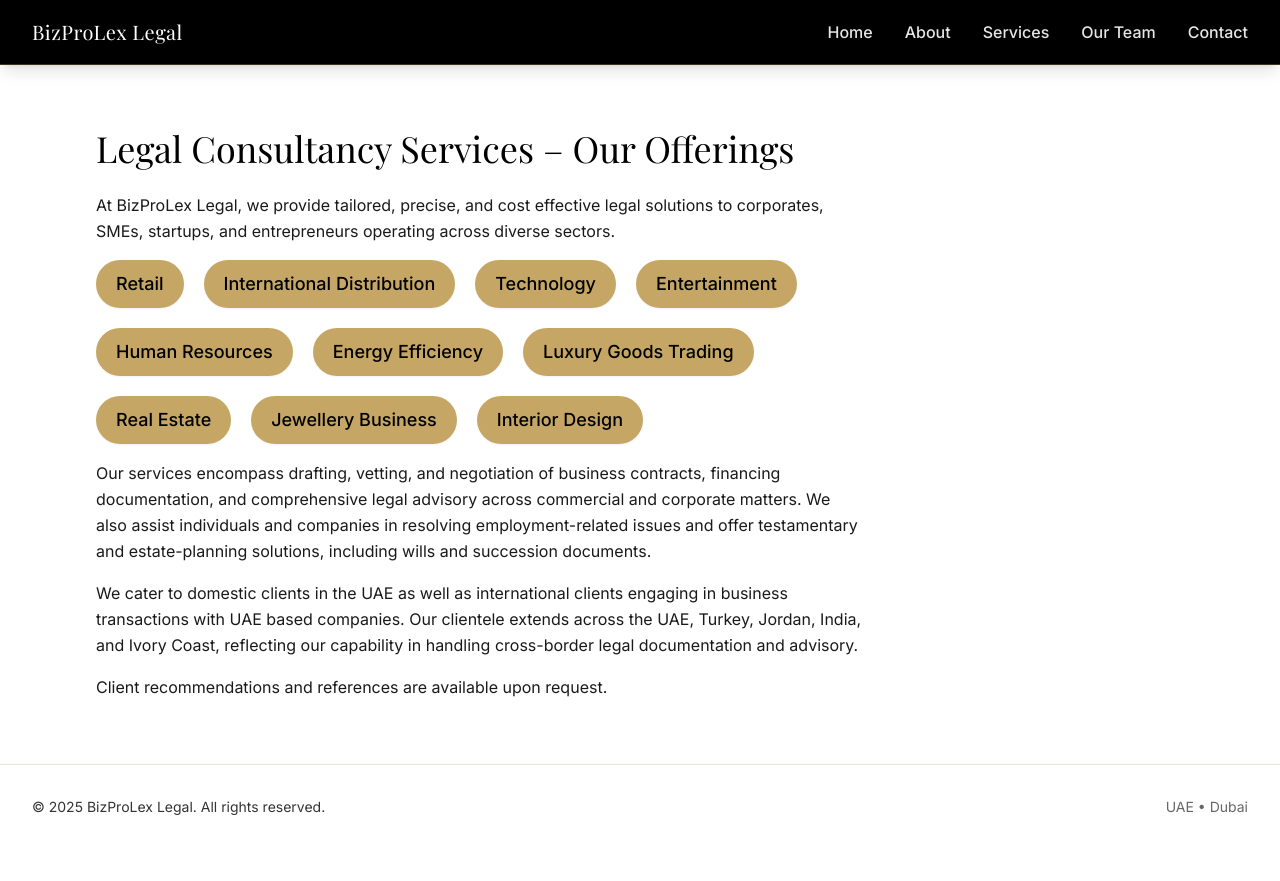
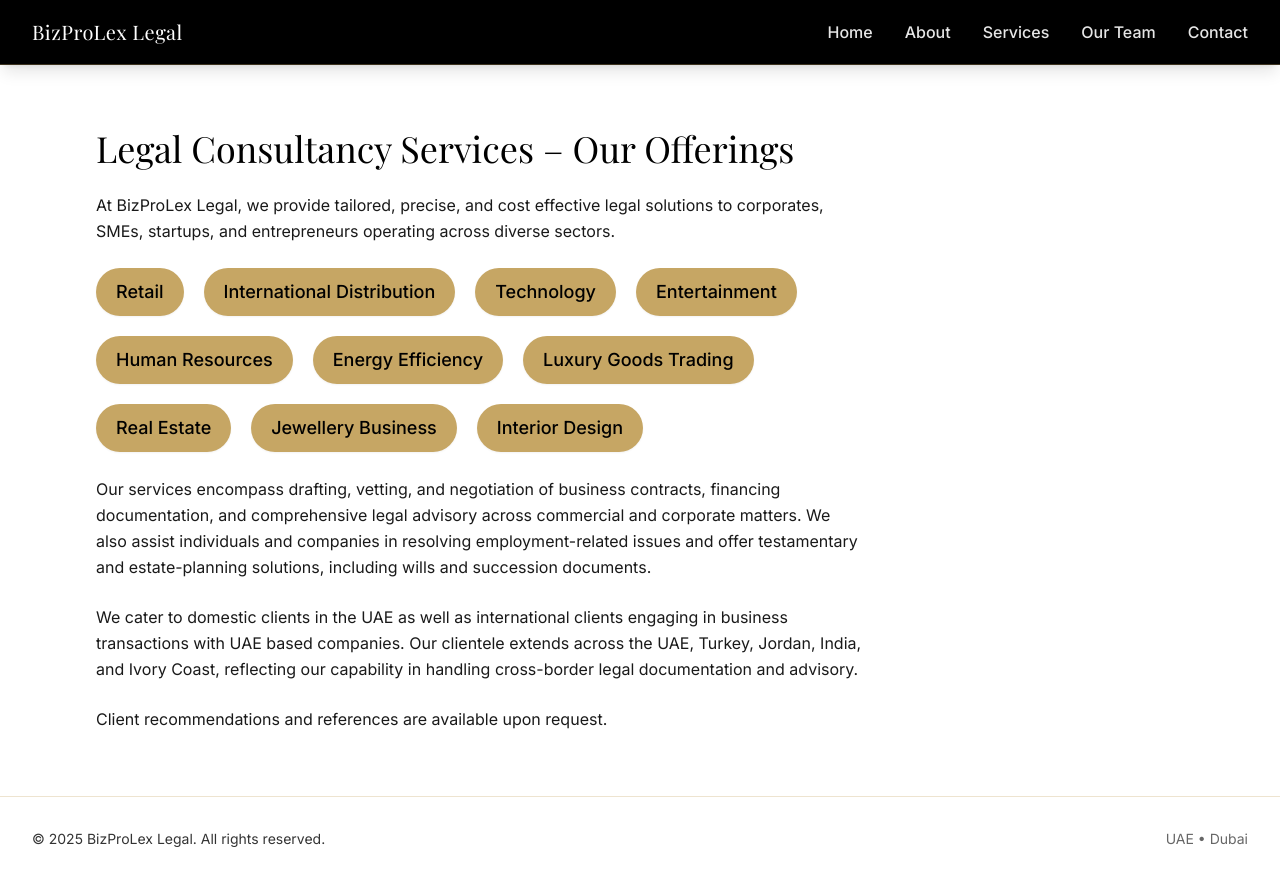
Before and after one commit to BizProLex/Website, a Next.js app: page /services in a window 1280 px wide. Before the commit the page ends 849 px from the top, so only its background shows below. Built offline with nearby package versions, Linux system fonts and the light colour scheme.

Commit message:
style(services): increase paragraph spacing for readability

```diff
--- a/pages/services.js
+++ b/pages/services.js
@@ -18,11 +18,11 @@
     <>
       <Section title="Legal Consultancy Services – Our Offerings" className="py-8 md:py-10" titleClassName="text-3xl md:text-4xl">
         <div className="grid grid-cols-1 gap-6 items-start">
-          <div className="space-y-4 text-black/90 leading-relaxed max-w-3xl">
+          <div className="space-y-6 text-black/90 leading-relaxed max-w-3xl">
             <p>
               At BizProLex Legal, we provide tailored, precise, and cost effective legal solutions to corporates, SMEs, startups, and entrepreneurs operating across diverse sectors.
             </p>
-            <div className="mt-1.5 flex flex-wrap gap-4 md:gap-5">
+            <div className="flex flex-wrap gap-4 md:gap-5">
               {sectors.map((s) => (
                 <span
                   key={s}
```
Also changed, not shown: 10 other files (tests, documents, lock files or other folders).
